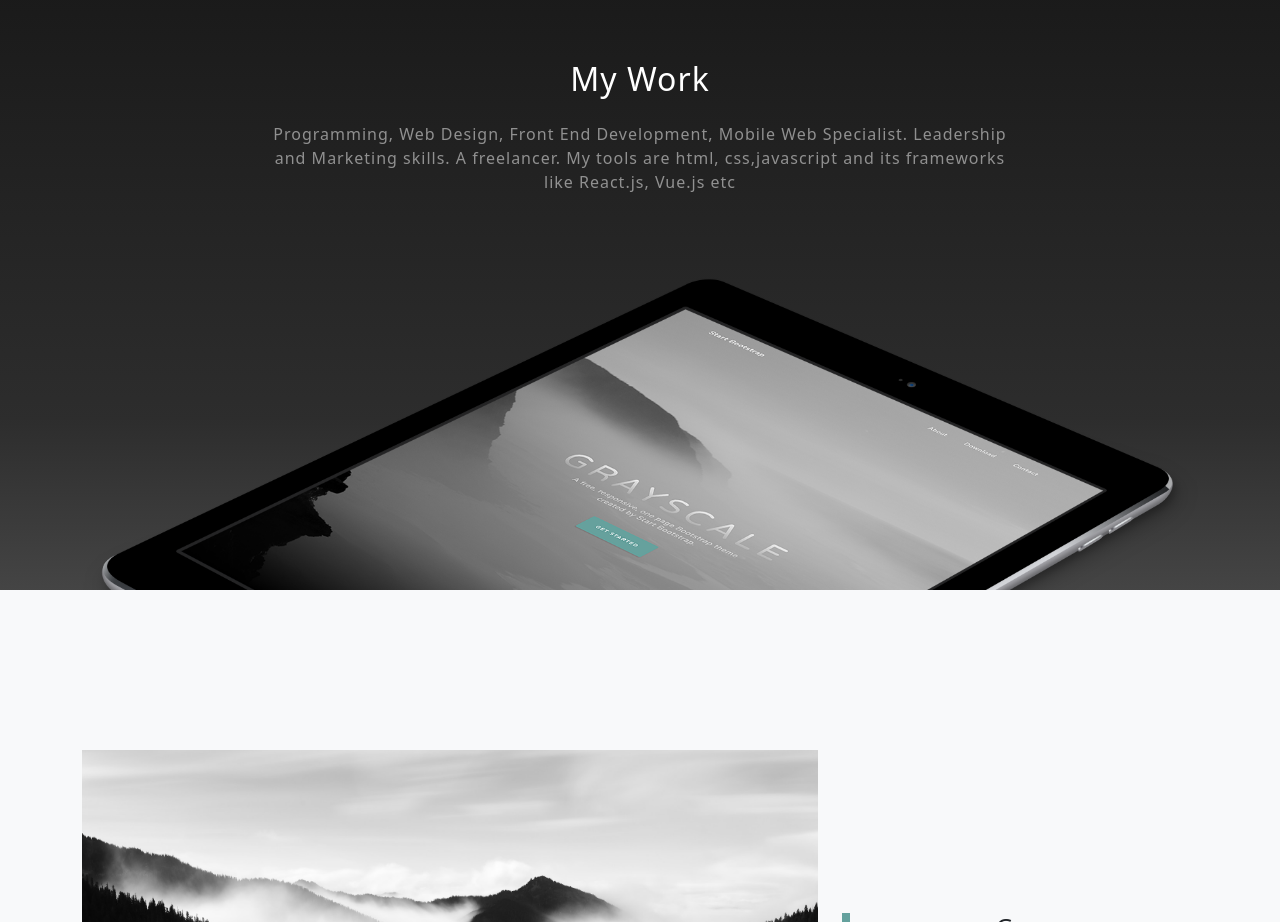
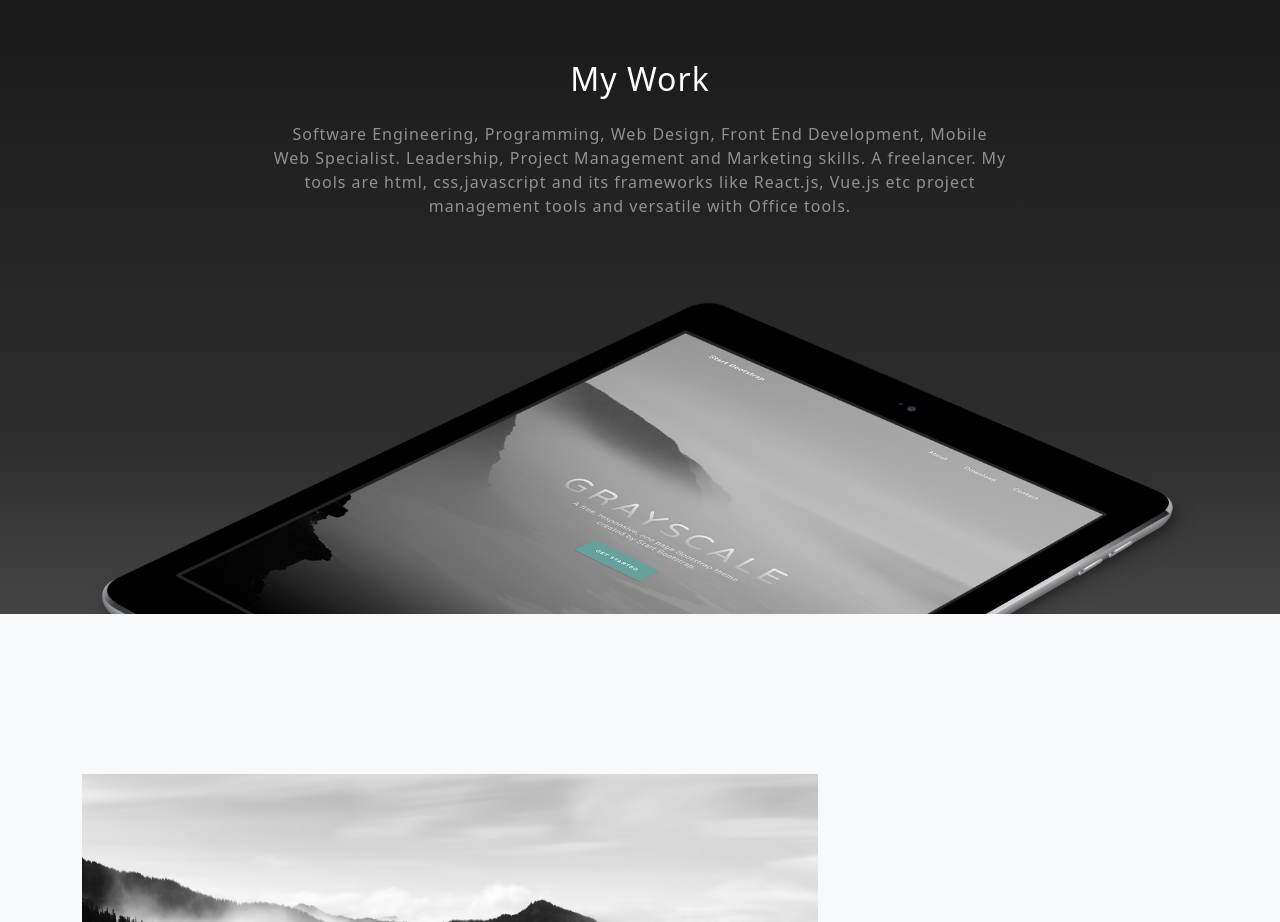
Before and after one commit to chimeziesolomon/meziesolo, a website with bundled scripts: page index.html in a window 1280 px wide. Shown: the part 900-1822 px from the top of the page. Built offline with nearby package versions, Linux system fonts and the light colour scheme.

Commit message:
new commit

```diff
--- a/index.html
+++ b/index.html
@@ -63,9 +63,9 @@
       <div class="row">
         <div class="col-lg-8 mx-auto">
           <h2 class="text-white mb-4">My Work</h2>
-          <p class="text-white-50">Programming, Web Design, Front End Development, Mobile Web Specialist.
-             Leadership and Marketing skills.
-            <a href="#"></a>A freelancer. My tools are html, css,javascript and its frameworks like React.js, Vue.js etc</p>
+          <p class="text-white-50">Software Engineering, Programming, Web Design, Front End Development, Mobile Web Specialist.
+             Leadership, Project Management and Marketing skills.
+            <a href="#"></a>A freelancer. My tools are html, css,javascript and its frameworks like React.js, Vue.js etc project management tools and versatile with Office tools.</p>
         </div>
       </div>
       <img src="img/ipad.png" class="img-fluid" alt="">
```
